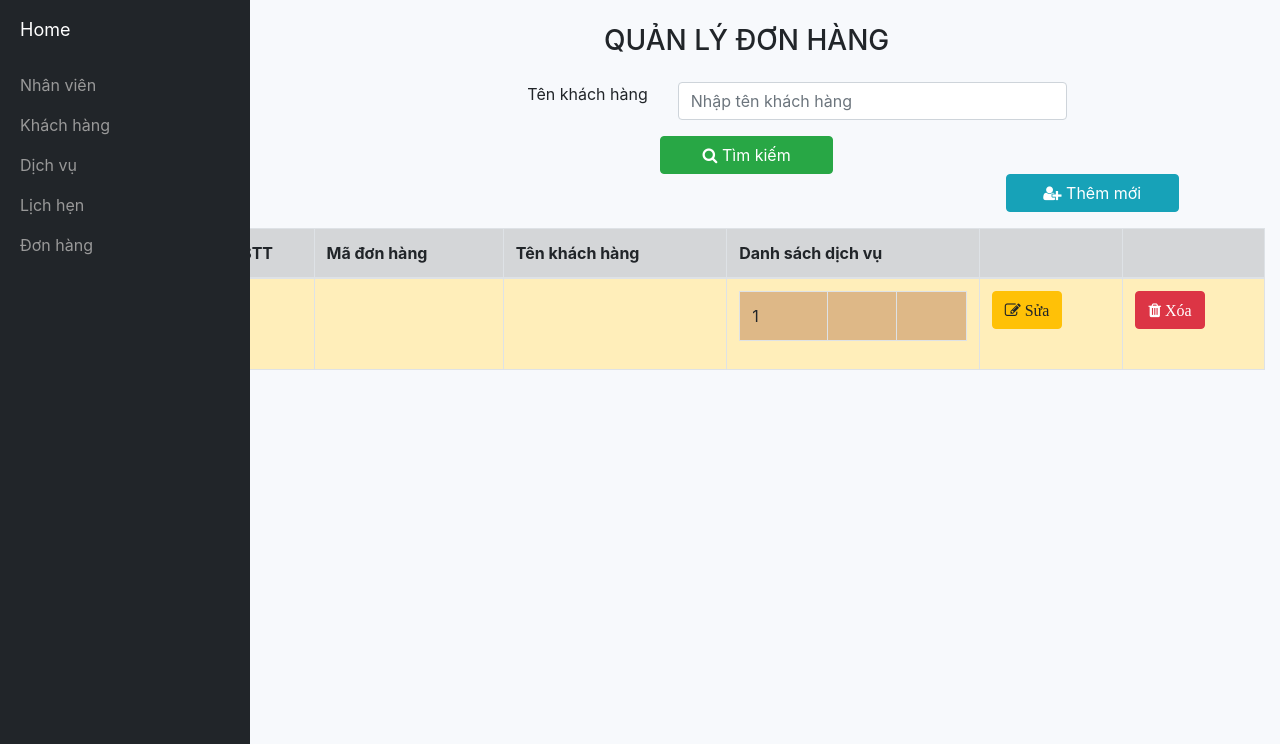
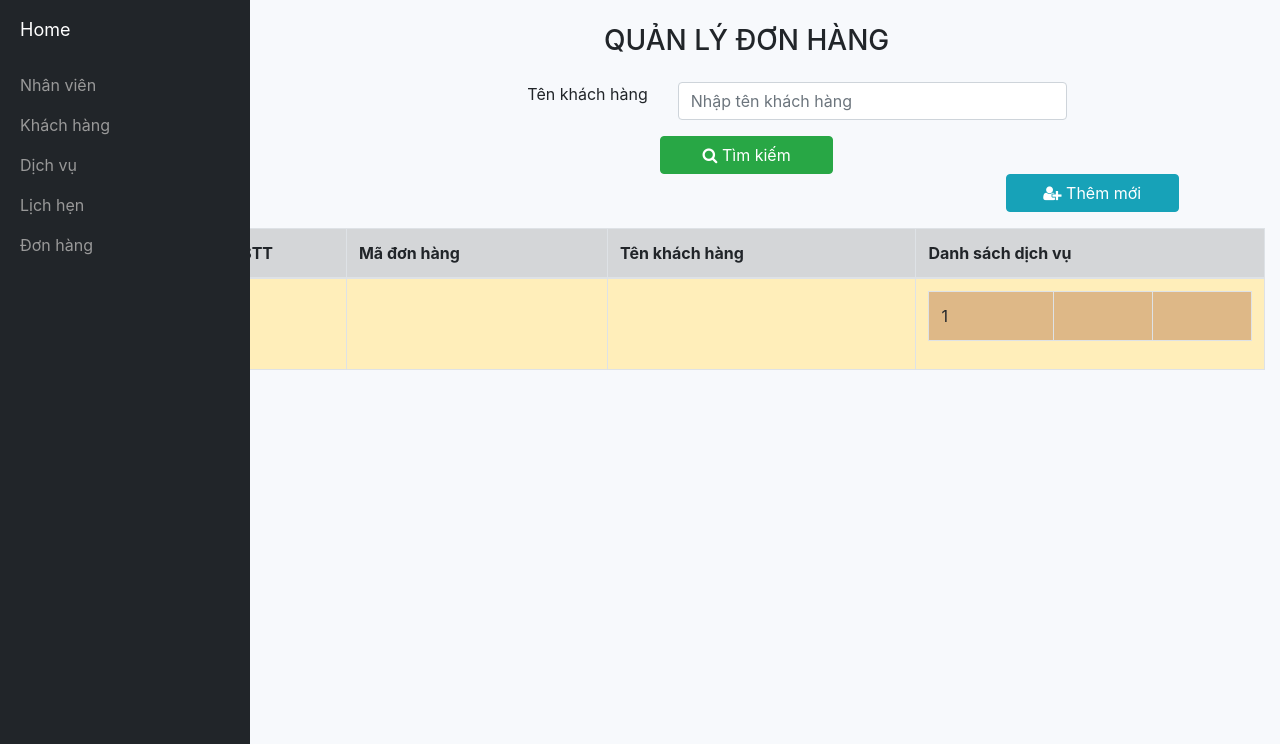
Before and after one commit to quynhpn/BTL_CongNgheWeb, a CodeIgniter app: page /BTL_CongNgheWeb/index.php/invoice/index in a window 1280 px wide. Shown: the part 56-800 px from the top of the page. Run offline with CodeIgniter, Linux system fonts and the light colour scheme; tables that the repository leaves empty or names only in its code hold one stand-in row (values such as "Sample post"); data that the repository does not hold is empty; some libraries are stand-ins or nearby versions.

Commit message:
thao tac xoa tren bang lich hen

```diff
--- a/Sources/application/controllers/customer.php
+++ b/Sources/application/controllers/customer.php
@@ -17,9 +17,4 @@
       $data['listCustomer'] = $this->M_customer->getList($start,$config['per_page']);
       $this->load->view('admin/customer_admin_view.php',$data);
     }
-    public function delete($id){
-      $this->load->model("M_customer");
-      $this->M_customer->deleteByID($id);
-      redirect(base_url()."index.php/customer/index");
-    }
 }
--- a/Sources/application/models/M_appointment.php
+++ b/Sources/application/models/M_appointment.php
@@ -9,16 +9,16 @@
     }
 
     public function countAll(){
-        $query=$this->db->query("SELECT * FROM lichhen JOIN khachhang ON khachhang.SĐT=lichhen.SĐT WHERE IsActive <> 0;");
+        $query=$this->db->query("SELECT * FROM lichhen JOIN khachhang ON khachhang.SĐT=lichhen.SĐT WHERE khachhang.IsActive <> 0;");
         return $query->num_rows();
     }
     public function getList($start,$size){
         $start=isset($start) ? $start : 0;
-        $query=$this->db->query("SELECT * FROM lichhen JOIN khachhang ON khachhang.SĐT=lichhen.SĐT WHERE IsActive <> 0 limit $start , $size;");
+        $query=$this->db->query("SELECT * FROM lichhen JOIN khachhang ON khachhang.SĐT=lichhen.SĐT WHERE khachhang.IsActive <> 0 limit $start , $size;");
         return $query->result_array();
     }
     public function deleteByID($id){
-        $this->db->query("UPDATE `lichhen` SET IsActive=0 WHERE  SĐT='$id';");
+        $this->db->query("UPDATE `lichhen` SET IsActive=0 WHERE  lichhen.SĐT='$id';");
     }
 
 }
--- a/Sources/application/models/M_customer.php
+++ b/Sources/application/models/M_customer.php
@@ -17,9 +17,7 @@
         $query=$this->db->query("SELECT * FROM khachhang WHERE IsActive <> 0 limit $start , $size;");
         return $query->result_array();
     }
-    public function deleteByID($id){
-        $this->db->query("UPDATE `khachhang` SET `IsActive`=0 WHERE  SĐT='$id';");
-    }
+
 
 }
 ?>
--- a/Sources/application/views/admin/body_invoice_admin_view.php
+++ b/Sources/application/views/admin/body_invoice_admin_view.php
@@ -48,8 +48,6 @@
                     <th>
                         Danh sách dịch vụ
                     </th>
-                    <th></th>
-                    <th></th>
                 </tr>
             </thead>
             <tbody>
@@ -79,20 +77,6 @@
                             ?>
                         </table>
                     </td>
-                    <td>
-                        <button class="btn btn-warning">
-                            <i class="fa fa-edit">
-                                Sửa
-                            </i>
-                        </button>
-                    </td>
-                    <td>
-                        <button class="btn btn-danger">
-                           <i class="fa fa-trash">
-                                Xóa
-                            </i>
-                        </button>
-                    </td>
                 </tr>
                 <?php
                 }
```
Also changed, not shown: Sources/application/views/admin/body_customer_admin_view.php (+0 -8 lines).
